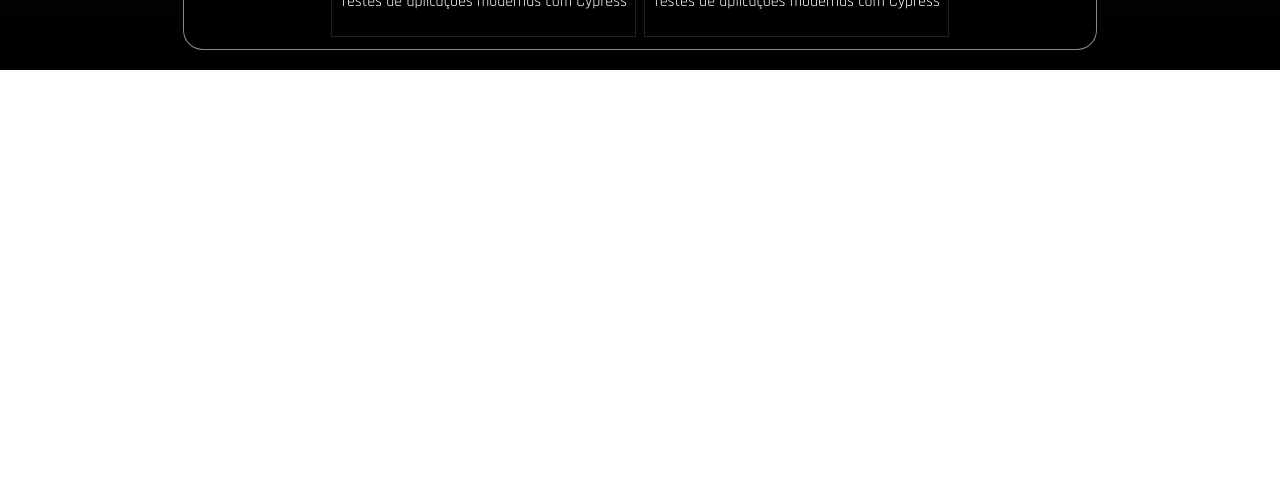
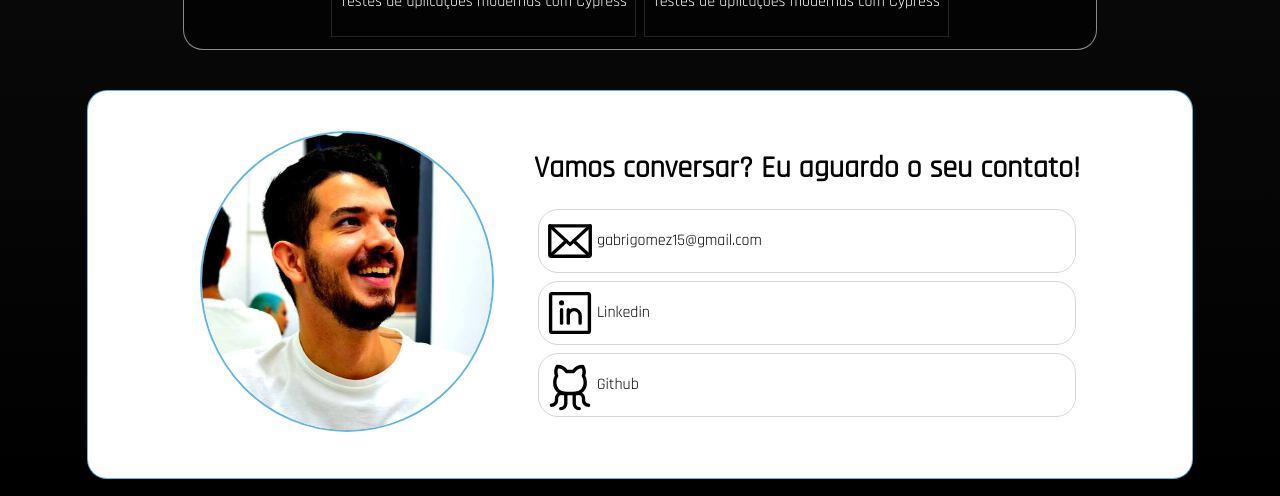
Before and after one commit to gabrigomez/portfolio, a React (Create React App) app: page / in a window 1280 px wide. Shown: the part 1706-2202 px from the top of the page. Before the commit the page ends 1776 px from the top, so only its background shows below. Built offline with nearby package versions, Linux system fonts and the light colour scheme.

Commit message:
feat: start contact component

```diff
--- a/src/App.js
+++ b/src/App.js
@@ -1,4 +1,5 @@
 import './App.css';
+import { Contact } from './components/Contact';
 import { Main } from './components/Main';
 import { NavBar } from './components/NavBar';
 import { Projects } from './components/Projects';
@@ -11,6 +12,7 @@ function App() {
       <Main />
       <Skills />
       <Projects />
+      <Contact />
     </div>
   );
 }
--- /dev/null
+++ b/src/components/Contact.css
@@ -0,0 +1,67 @@
+.contact-container {
+  display: flex;
+  width: 100%;
+  justify-content: center;
+}
+
+.contact-card {
+  display: flex;
+  justify-content: center;
+  background-color: rgb(255, 255, 255);
+  width: 80%;
+
+  border: 1px solid #0083c99a;
+  border-radius: 20px;
+  padding: 40px 40px;
+  margin: 20px 20px;
+}
+
+.contact-icon {
+  font-size: 54px;
+  color: black;
+}
+
+.contact-image {
+  height: 297px;
+  width: 290px;
+  border: 2px solid #0083c99a;
+  border-radius: 80%;
+
+  margin-right: 10px;
+}
+
+.contact-info-container {
+  display: flex;
+  flex-direction: column;
+  justify-content: space-evenly;
+  margin-left: 30px;
+}
+
+.contact-info-container h1, .contact-email p {
+  margin: 0px;
+}
+
+.contact-info-container h1 {
+  font-size: 30px;
+}
+
+.contact-info a, .contact-info p {
+  font-size: 16px;
+  text-decoration: none;
+  color: black;
+}
+
+.contact-info {
+  display: flex;
+  flex-direction: column;
+}
+
+.contact-email, .contact-linkedin, .contact-github {
+  display: flex;
+  align-items: center;
+  border: 1px solid rgba(0, 0, 0, 0.164);
+  border-radius: 20px;
+
+  margin: 4px;
+  padding: 4px;
+}
--- /dev/null
+++ b/src/components/Contact.jsx
@@ -0,0 +1,37 @@
+import { Envelope, GithubLogo, LinkedinLogo } from 'phosphor-react';
+import React from 'react';
+import profile from '../assets/profile.jpg';
+import './Contact.css';
+
+export const Contact = () => {
+  return (
+    <section className='contact-container' id='contact'>
+      <div className='contact-card'>
+        <div className='contact-image-container'>
+          <img className='contact-image' src={profile} alt="" />
+        </div>
+        <div className='contact-info-container'>
+          <h1>
+            Vamos conversar? Eu aguardo o seu contato!
+          </h1>
+          <div className='contact-info'>
+            <div className='contact-email'>
+              <Envelope className='contact-icon'/>
+              <p>
+                gabrigomez15@gmail.com
+              </p>
+            </div>
+            <div className='contact-linkedin'>
+              <LinkedinLogo className='contact-icon' />
+              <a href="">Linkedin</a>
+            </div>
+            <div className='contact-github'>
+              <GithubLogo className='contact-icon'/>
+              <a href="Github">Github</a>
+            </div>
+          </div>
+        </div>
+      </div>
+    </section>
+  );
+};
--- a/src/components/NavBar.jsx
+++ b/src/components/NavBar.jsx
@@ -51,6 +51,12 @@ export const NavBar = () => {
               onClick={() => onUpdateActiveLink('projects')}>
                 Projects
             </Nav.Link>
+            <Nav.Link
+              href="#contact"
+              className={activeLink === 'contact' ? 'active navbar-link' : 'navbar-link'}
+              onClick={() => onUpdateActiveLink('contact')}>
+                Contact
+            </Nav.Link>
           </div>
           <div className='navbar-social-icons'>
             <div className='social-icon'>
```
Also changed, not shown: src/assets/profile.jpg (added).
